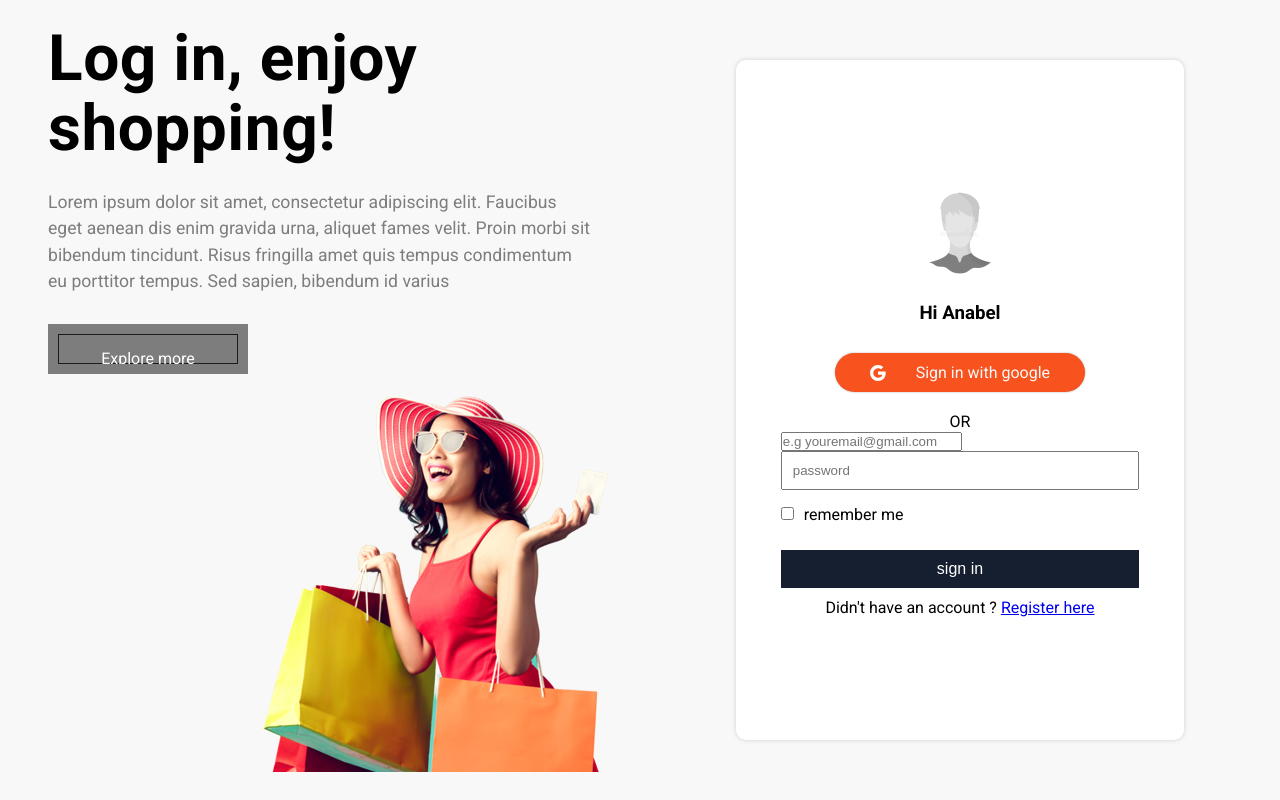
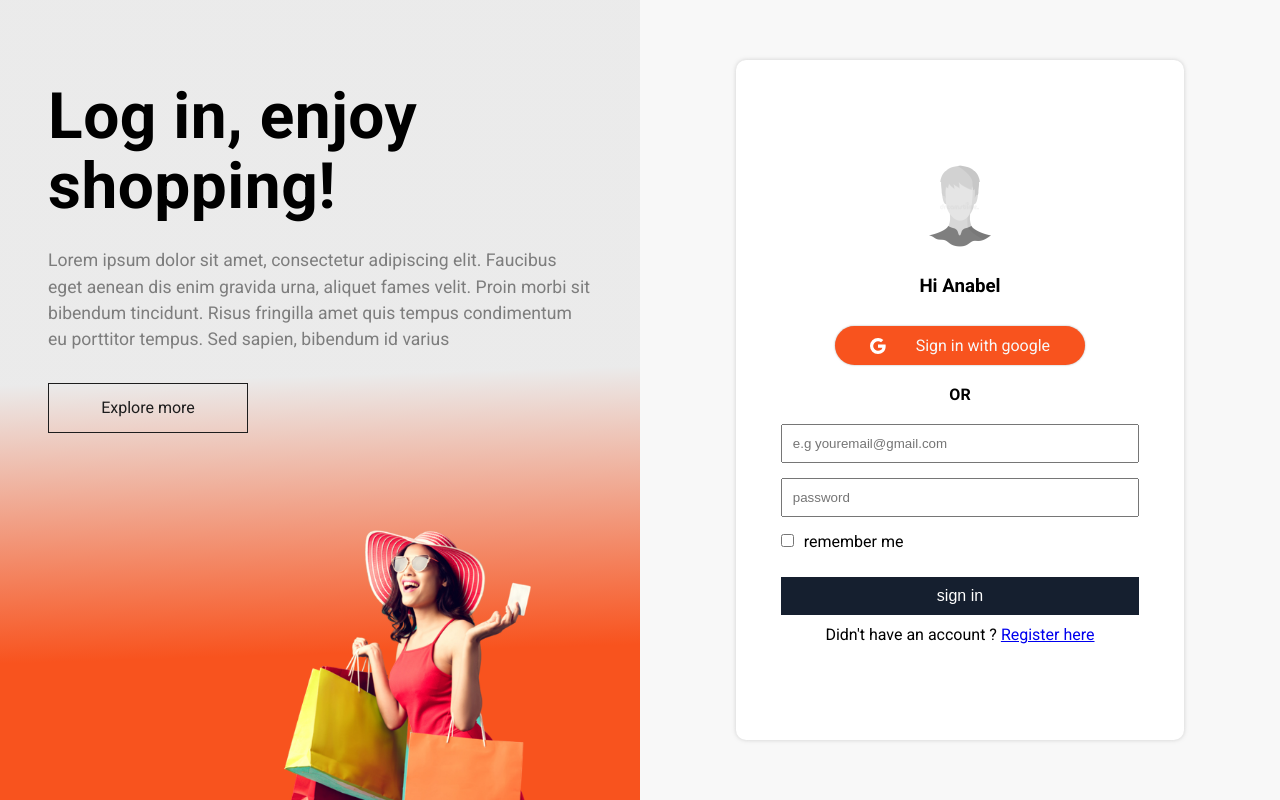
Before and after one commit to Almarex-Web-Dev/fullstack_ecommerce_project, a React (Vite) app in the folder frontend/: page /login in a window 1280 px wide. Built offline with nearby package versions, Linux system fonts and the light colour scheme.

Commit message:
added some css styles for media query

```diff
--- a/frontend/src/pages/login/login.scss
+++ b/frontend/src/pages/login/login.scss
@@ -6,7 +6,7 @@
   place-items: center;
 }
 
-.logign__content-section {
+.login__content-section {
   height: 100vh;
   display: flex;
   justify-content: center;
@@ -51,21 +51,8 @@
   color: #7d7d7d;
 }
 
-// login page call to action button
-.login__content .round__button {
-  text-decoration: none;
-  color: #ffffff;
-  padding: 10px;
-  background: #7d7d7d;
-  display: block;
-  width: 200px;
-  text-align: center;
-
-  //   Will continue to add more styles to the button
-}
-
 // image style
-.logign__content-section img {
+.login__content-section img {
   width: 70%;
   height: auto;
   object-fit: cover;
@@ -108,6 +95,12 @@
   text-align: center;
 }
 
+.login__option-wrapper p {
+  font-weight: bold;
+  text-align: center;
+  margin-bottom: 20px;
+}
+
 .sign_with_google {
   width: 250px;
   padding: 10px 20px;
@@ -130,7 +123,7 @@
   // line-height: 3rem;
 }
 
-input[type='text'],
+input[type='email'],
 input[type='password'] {
   width: 100%;
   padding: 10px;
@@ -158,3 +151,20 @@ input[type='password'] {
   color: #fff;
   cursor: pointer;
 }
+
+@media screen and (max-width: 1100px) {
+  .login__page-wrapper {
+    grid-template-columns: 1fr;
+    // place-items: center;
+  }
+  .login__content-section {
+    display: none;
+  }
+}
+
+@media screen and (min-width: 500px) {
+  .form__input-section {
+    width: 70%;
+    max-width: 500px;
+  }
+}
```
